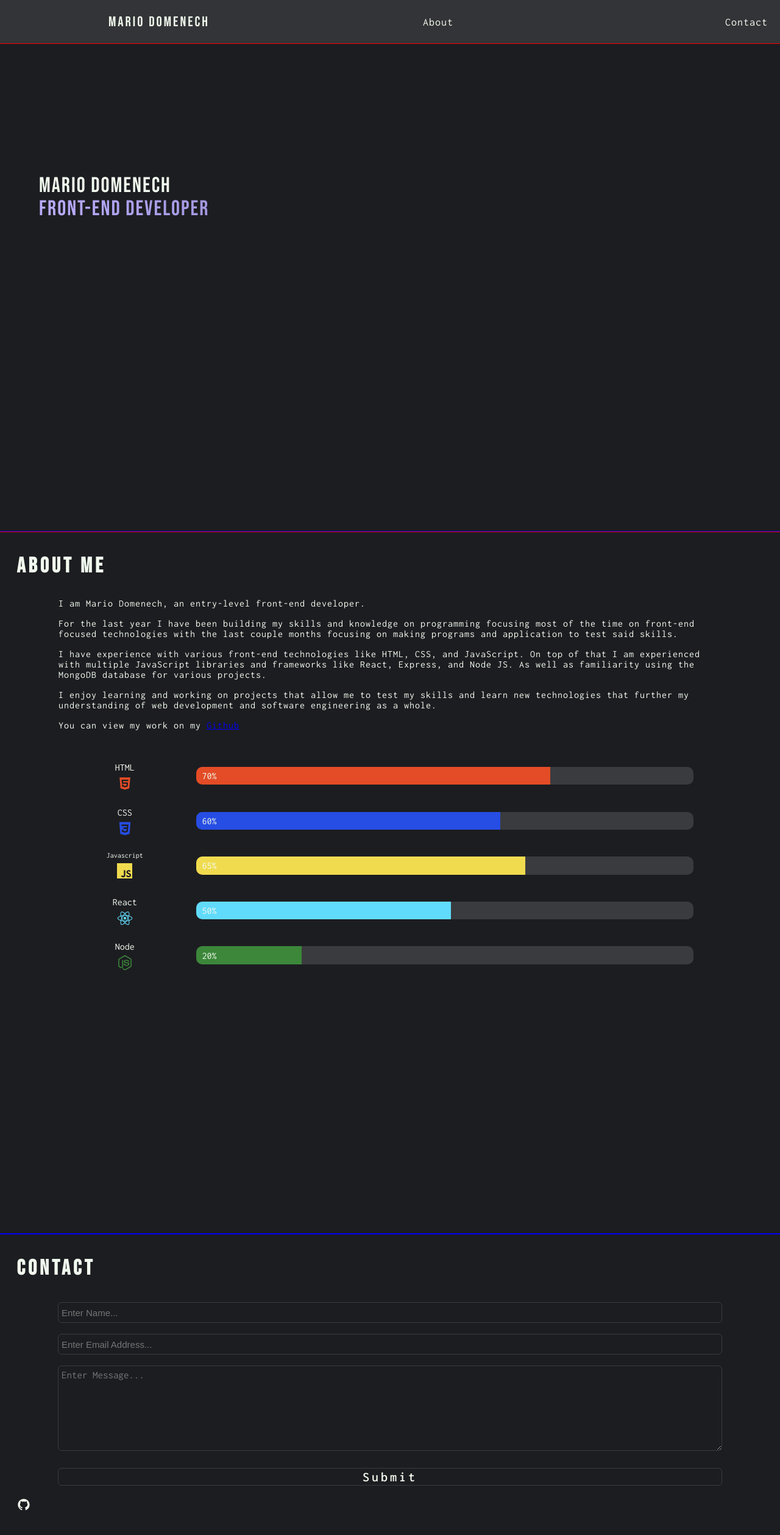
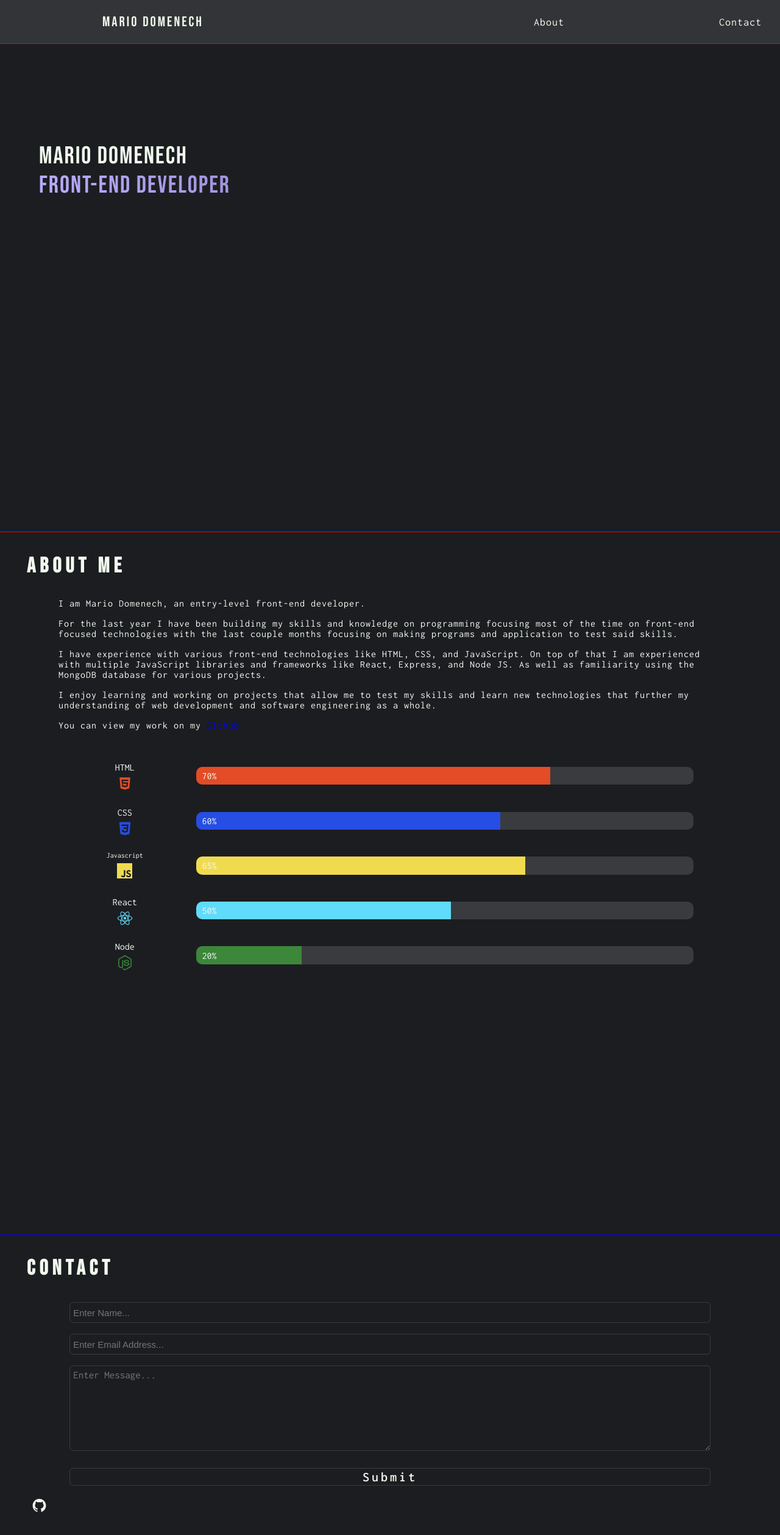
Before and after one commit to Rio0628/portfolio-website, a React (Create React App) app: page / in a window 1280 px wide. Shown: the top 2518 px of the page at 61% size. Built offline with nearby package versions, Linux system fonts and the light colour scheme.

Commit message:
Applied Breakpoint Styling
- Applied the breakpoint styling when the viewport is at a min-width of 400px and 550px.

```diff
--- a/src/components/ContactView.js
+++ b/src/components/ContactView.js
@@ -16,7 +16,7 @@ const ContactView = () => {
                 <div className='submitBtn'>Submit</div>
             </div>
 
-            <a className='githubRedBtn' href='https://github.com/Rio0628'><AiFillGithub /></a>
+            <div className='btnCntr'><a className='githubBtn' href='https://github.com/Rio0628'><AiFillGithub /></a></div>
         </div>
     );
 }
--- a/src/index.css
+++ b/src/index.css
@@ -85,14 +85,10 @@ body {
   top: 20%;
   width: 90%;
   height: 10rem;
-  /* font-size: 2rem; */
-  /* outline: 1px solid red; */
-}
-
-.nameText, .posText {
   font-family: "Bebas Neue";
   font-size: 35px;
   letter-spacing: 2px;
+  /* font-size: 2rem; */
   /* outline: 1px solid red; */
 }
 
@@ -289,21 +285,76 @@ body {
   background: #3a3b3e;
 }
 
-.githubRedBtn {
+.btnCntr {
   width: 100%;
+  padding-left: 3.5rem;
+}
+
+.githubBtn {
+  /* position: relative; */
+  /* right: 11rem; */
+
   font-size: 22px;
-  padding-left: 3.5rem;
+
   color: #f1faee;
   cursor: pointer;
   /* outline: 1px solid red; */
 }
 
-.githubRedBtn:hover {
+.githubBtn:hover {
   transition: .2s linear;
   color: #4E4F51;
 }
 
-.githubRedBtn:active {
+.githubBtn:active {
   transition: .2s linear;
   color: #757678;
 }
+
+@media screen and (min-width: 400px) {
+  .mainLogo {
+    left: 15px;
+  }
+
+  .nav-barBtns {
+    right: 25px;
+    width: 35%;
+  }
+
+  .btnCntr {
+    padding-left: 4rem;
+  }
+}
+
+@media screen and (min-width: 550px) {
+  .mainLogo {
+    left: -5px;
+    /* outline: 1px solid red; */
+  }
+
+  .nav-barBtns {
+    width: 30%;
+  }
+
+  .homeText {
+    top: 10%;
+    font-size: 40px;
+  }
+
+  .aboutViewHeading, .contactViewHeading {
+    letter-spacing: 7px;
+    padding-left: 5.5rem;
+  }
+
+  .inputFieldsCntr {
+    width: 82%;
+  }
+
+  .btnCntr {
+    padding-left: 6.5rem;
+  }
+
+  .githubBtn {
+    font-size: 25px;
+  }
+}
```
